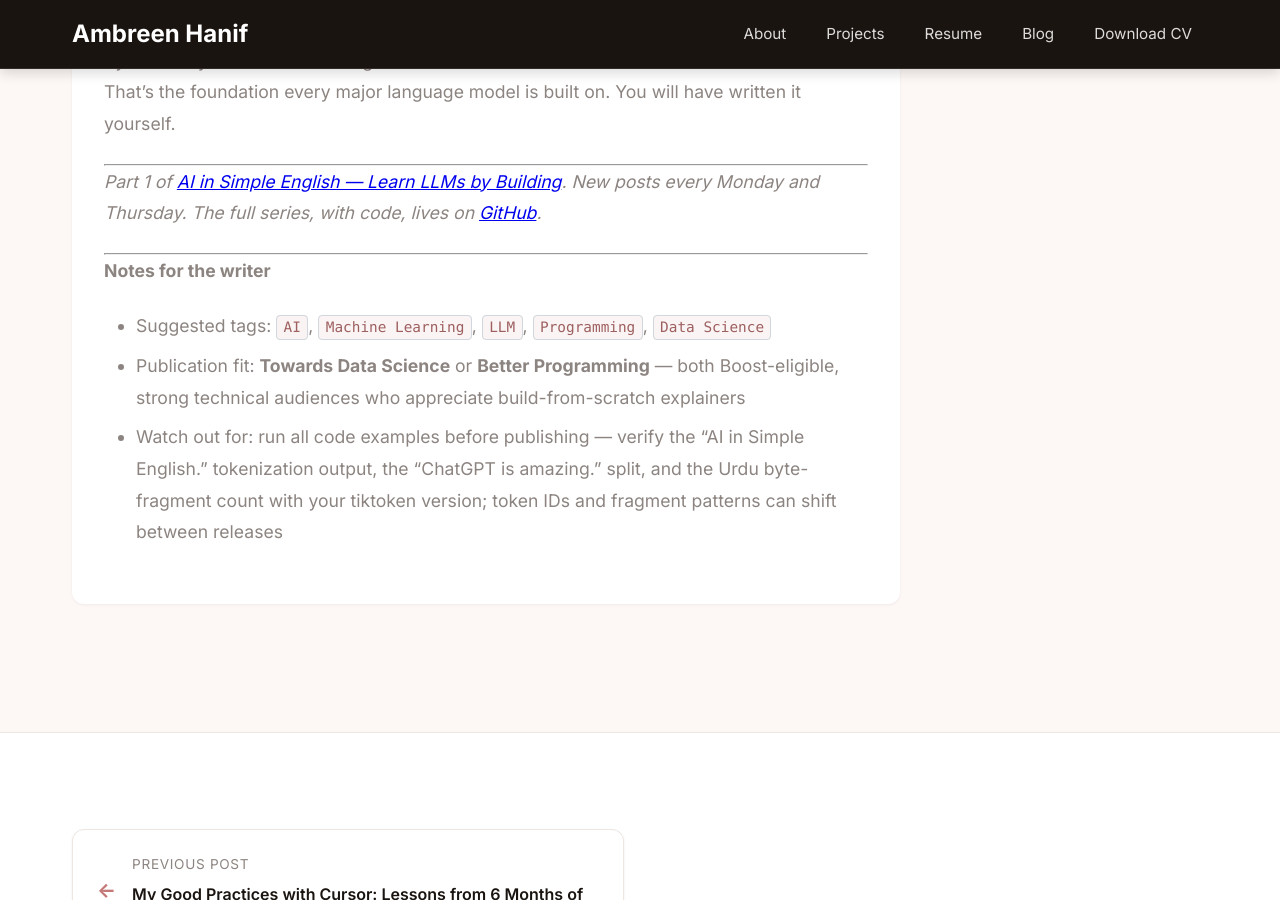
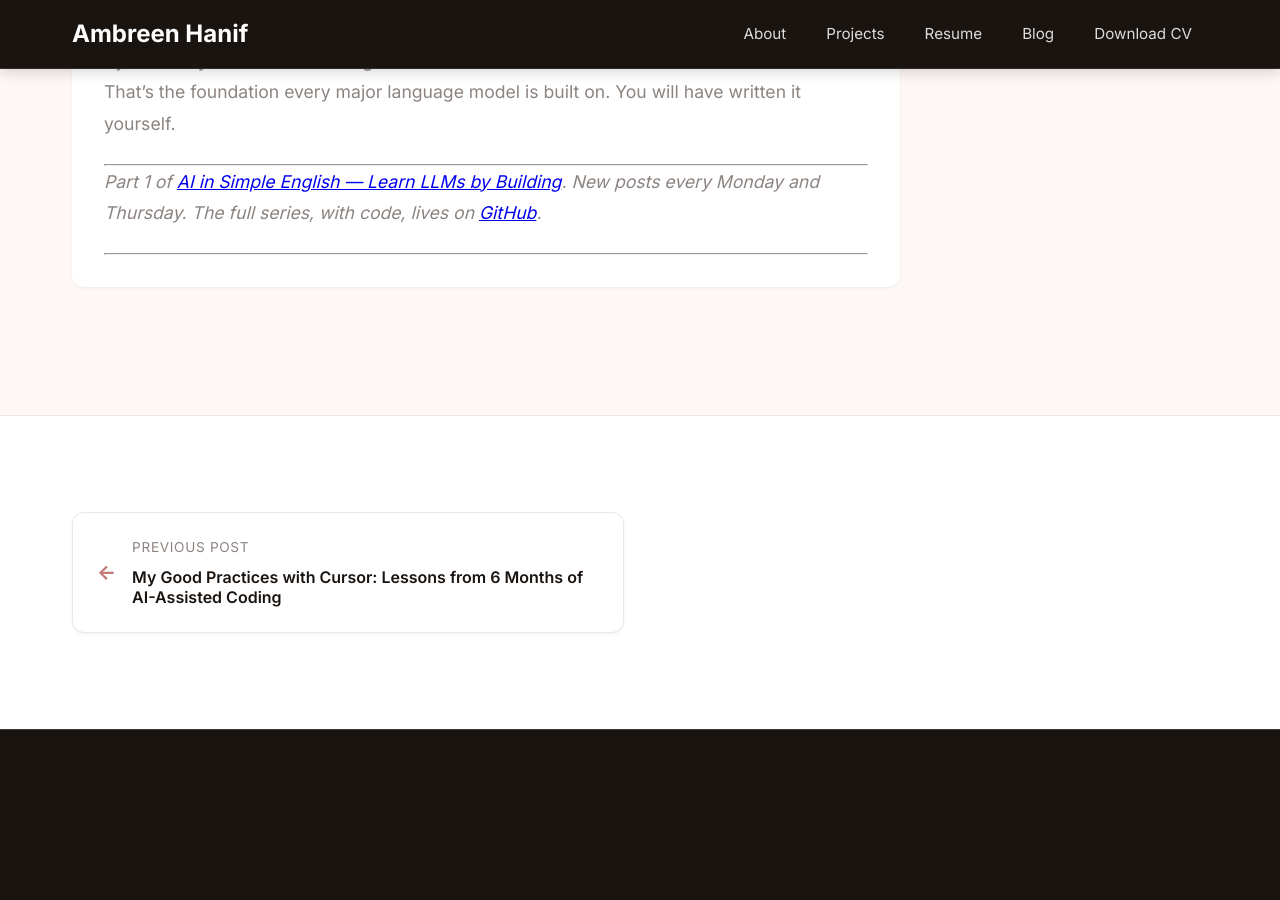
Before and after one commit to umberH/umberH.github.io, a Jekyll site: the page built from _posts/2026-07-06-01-tokens.markdown, in a window 1280 px wide and 900 px high, scrolled down 6918 px. Built offline with Jekyll 4.4.1, drawn with Linux system fonts in a browser that asks for light colours; a style sheet for code colours, icons or effects is not loaded; after the commit the page ends 7653 px from its top, so only the background shows below that.

Commit message:
updated medium and post

```diff
--- a/_config.yml
+++ b/_config.yml
@@ -31,6 +31,7 @@
   name: Ambreen Hanif
   email: hanif.ambreen@gmail.com
   twitter: umbreenh
+  medium: ambreenh16
 
 tagline: "Data Scientist & ML Engineer | Sydney | Machine Learning, AI, GenAI"
 keywords: "data science, machine learning, ML engineer, AI, artificial intelligence, generative AI, Sydney, PhD computer science, AutoML, XAI, explainable AI"
--- a/_posts/2026-07-06-01-tokens.markdown
+++ b/_posts/2026-07-06-01-tokens.markdown
@@ -143,11 +143,6 @@
 
 ---
 
-*Part 1 of [AI in Simple English — Learn LLMs by Building](https://medium.com/@your-handle). New posts every Monday and Thursday. The full series, with code, lives on [GitHub](https://github.com/your-username/ai-in-simple-english).*
+*Part 1 of [AI in Simple English — Learn LLMs by Building](https://medium.com/{{ site.author.medium }}). New posts every Monday and Thursday. The full series, with code, lives on [GitHub](https://github.com/umberH/AI_in_simple_english).*
 
 ---
-
-**Notes for the writer**
-- Suggested tags: `AI`, `Machine Learning`, `LLM`, `Programming`, `Data Science`
-- Publication fit: **Towards Data Science** or **Better Programming** — both Boost-eligible, strong technical audiences who appreciate build-from-scratch explainers
-- Watch out for: run all code examples before publishing — verify the "AI in Simple English." tokenization output, the "ChatGPT is amazing." split, and the Urdu byte-fragment count with your tiktoken version; token IDs and fragment patterns can shift between releases
```
